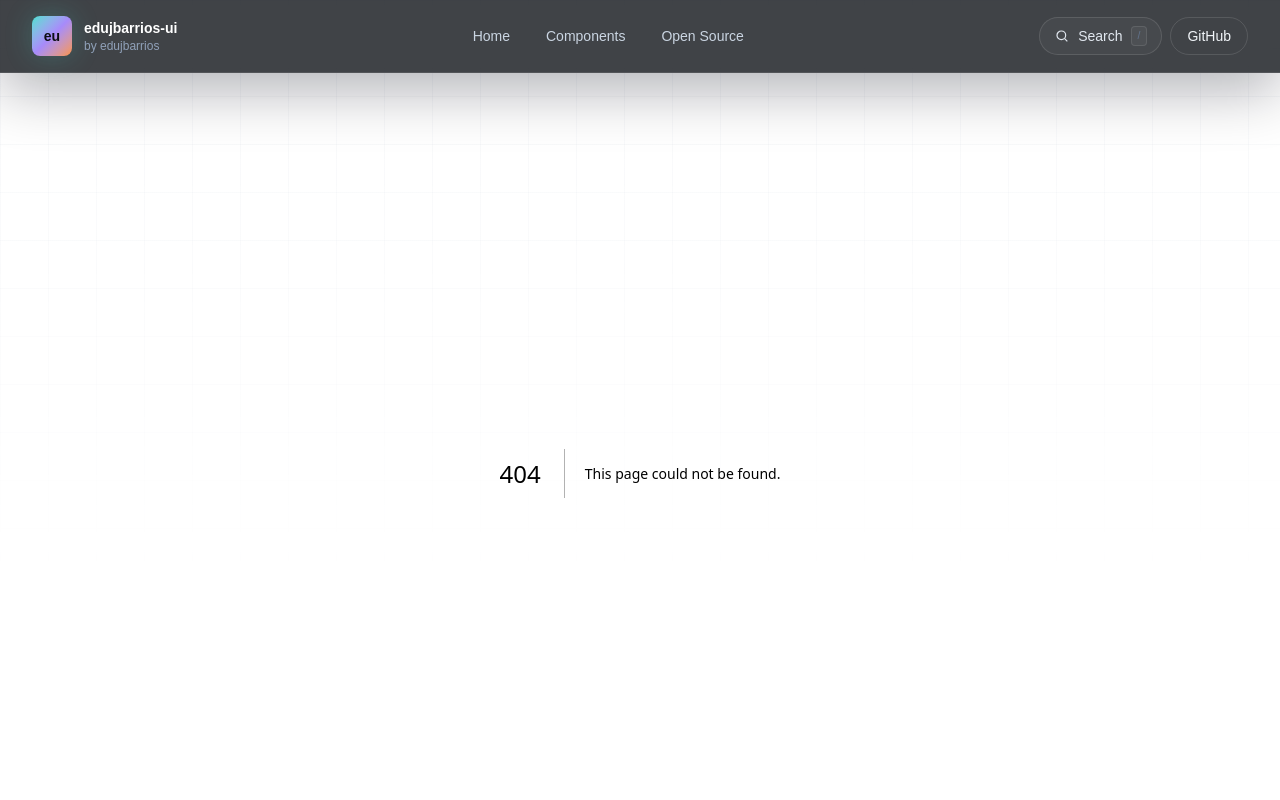
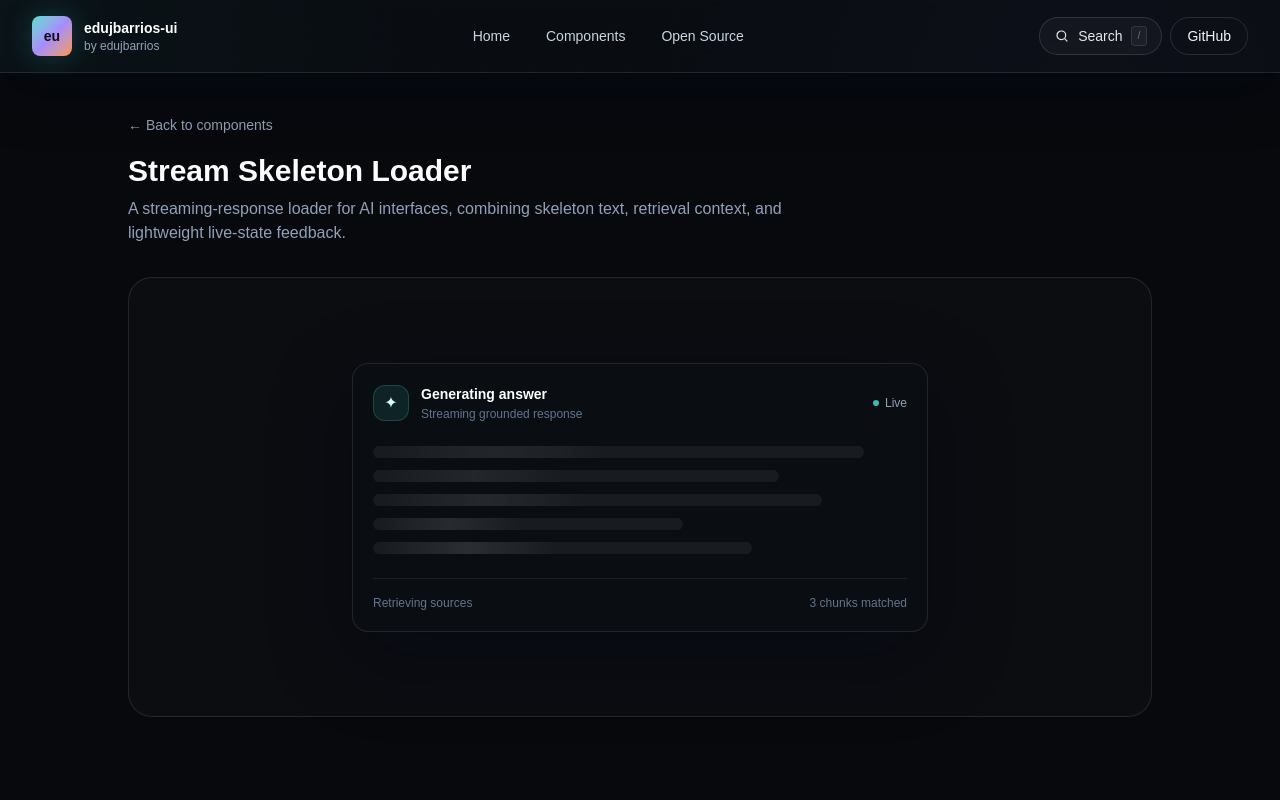
Before and after one commit to edujbarrios/edujbarrios-ui, a Next.js app: page /showcase/stream-skeleton-loader in a window 1280 px wide. Before the commit this address had no page. Shown: the top 800 px of the page. Built offline with nearby package versions, Linux system fonts and the light colour scheme.

Commit message:
feat: add Stream Skeleton Loader component
* feat: add Stream Skeleton Loader component

* feat: add Stream Skeleton Loader showcase

```diff
--- /dev/null
+++ b/app/showcase/stream-skeleton-loader/page.tsx
@@ -0,0 +1,19 @@
+import Link from "next/link";
+import { StreamSkeletonLoader } from "@/components/ui/stream-skeleton-loader";
+
+export default function StreamSkeletonLoaderShowcase() {
+  return (
+    <main className="min-h-screen bg-[#07090d] px-6 py-10 text-white">
+      <div className="mx-auto flex max-w-5xl flex-col gap-8">
+        <div>
+          <Link href="/components" className="text-sm text-slate-400 hover:text-white">← Back to components</Link>
+          <h1 className="mt-4 text-3xl font-bold">Stream Skeleton Loader</h1>
+          <p className="mt-2 max-w-2xl text-slate-400">A streaming-response loader for AI interfaces, combining skeleton text, retrieval context, and lightweight live-state feedback.</p>
+        </div>
+        <div className="grid min-h-[440px] place-items-center rounded-3xl border border-white/10 bg-white/[0.02] p-8">
+          <StreamSkeletonLoader />
+        </div>
+      </div>
+    </main>
+  );
+}
--- /dev/null
+++ b/components/ui/stream-skeleton-loader.tsx
@@ -0,0 +1,45 @@
+export function StreamSkeletonLoader() {
+  const rows = [92, 76, 84, 58, 71];
+
+  return (
+    <div
+      role="status"
+      aria-label="Generating response"
+      className="w-full max-w-xl rounded-2xl border border-white/10 bg-[#0b0f14]/92 p-5 shadow-[0_24px_80px_rgba(2,6,23,0.35)]"
+    >
+      <div className="flex items-center justify-between gap-4">
+        <div className="flex items-center gap-3">
+          <span className="grid h-9 w-9 place-items-center rounded-xl border border-[#40E0D0]/20 bg-[#40E0D0]/10 text-[#d8fffb]">✦</span>
+          <div>
+            <p className="text-sm font-semibold text-white">Generating answer</p>
+            <p className="mt-0.5 text-xs text-slate-500">Streaming grounded response</p>
+          </div>
+        </div>
+        <span className="flex items-center gap-1.5 text-xs text-slate-400">
+          <span className="h-1.5 w-1.5 animate-pulse rounded-full bg-[#40E0D0]" />
+          Live
+        </span>
+      </div>
+
+      <div className="mt-6 space-y-3 overflow-hidden">
+        {rows.map((width, index) => (
+          <div
+            key={width}
+            className="relative h-3 overflow-hidden rounded-full bg-white/[0.06]"
+            style={{ width: `${width}%` }}
+          >
+            <span
+              className="absolute inset-y-0 w-1/2 animate-[pulse_1.6s_ease-in-out_infinite] rounded-full bg-gradient-to-r from-transparent via-white/10 to-transparent"
+              style={{ animationDelay: `${index * 120}ms` }}
+            />
+          </div>
+        ))}
+      </div>
+
+      <div className="mt-6 flex items-center justify-between border-t border-white/8 pt-4 text-xs text-slate-500">
+        <span>Retrieving sources</span>
+        <span>3 chunks matched</span>
+      </div>
+    </div>
+  );
+}
```
